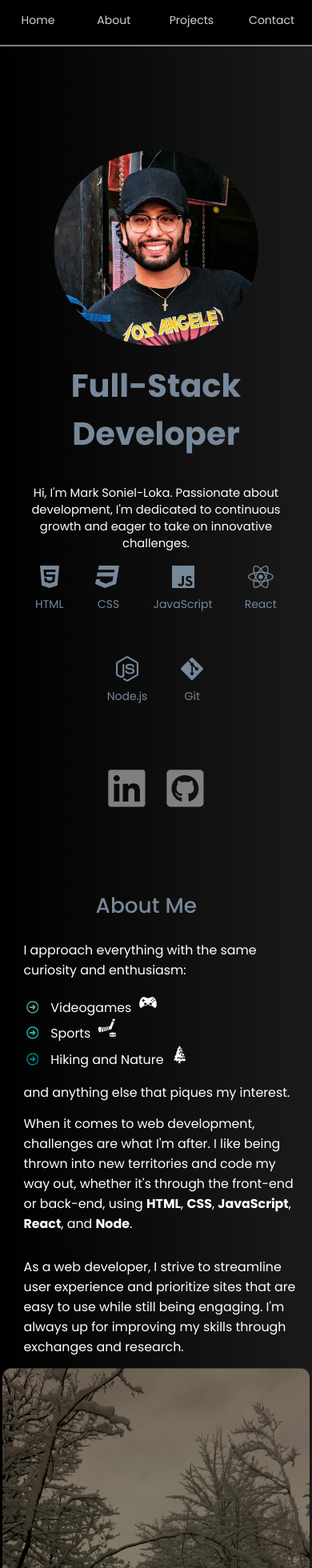
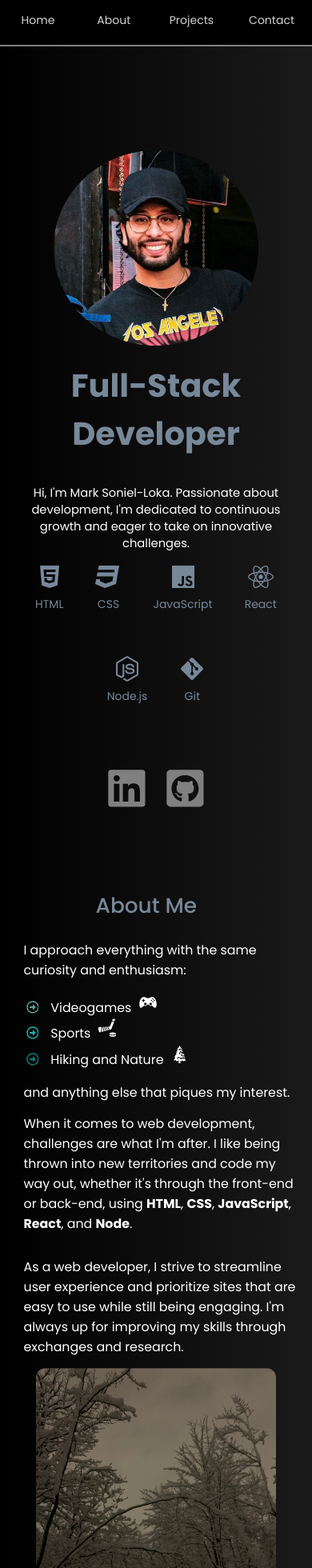
Before and after one commit to mcsl10/Mark-Soniel-Loka-Portfolio, a React (Create React App) app: page / in a window 390 px wide. Shown: the top 1960 px of the page at 80% size. Built offline with nearby package versions, Linux system fonts and the light colour scheme.

Commit message:
Added responsiveness to outdoor picture in About section

```diff
--- a/src/components/About/About.js
+++ b/src/components/About/About.js
@@ -173,6 +173,18 @@ const OutdoorWinterPicture = styled.img`
     margin-top: 0;
     margin-left: 0;
   }
+
+  @media (max-width: 800px) {
+    height: 29rem;
+  }
+
+  @media (max-width: 550px) {
+    height: 27rem;
+  }
+
+  @media (max-width: 400px) {
+    height: 25rem;
+  }
 `;
 
 export default About;
```
